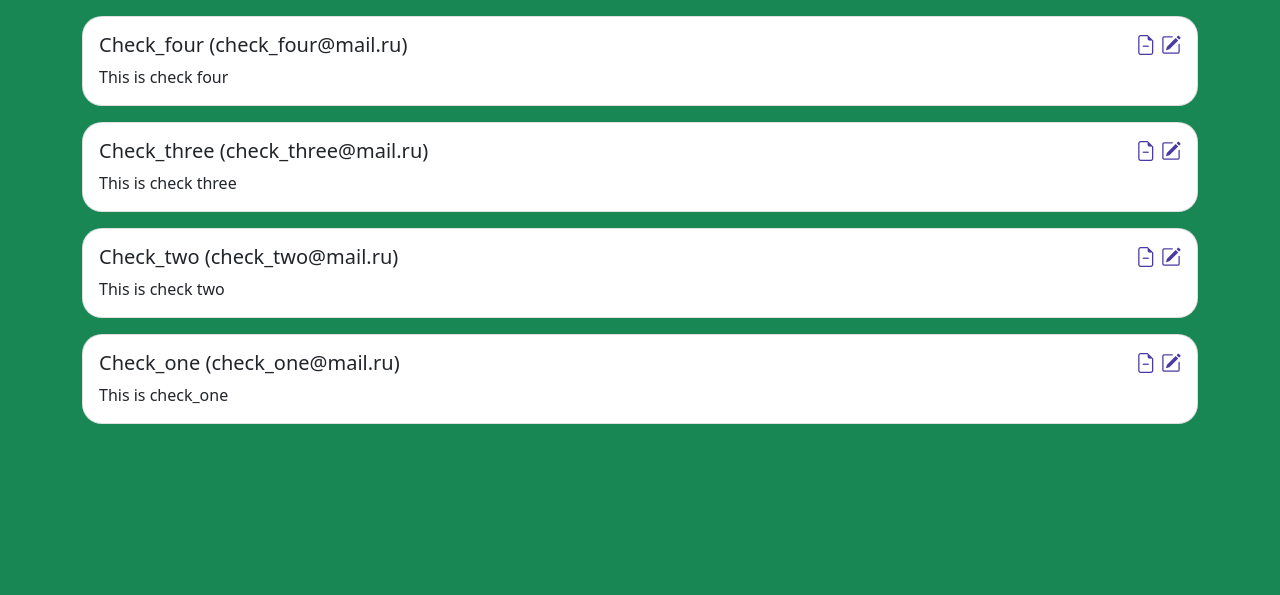
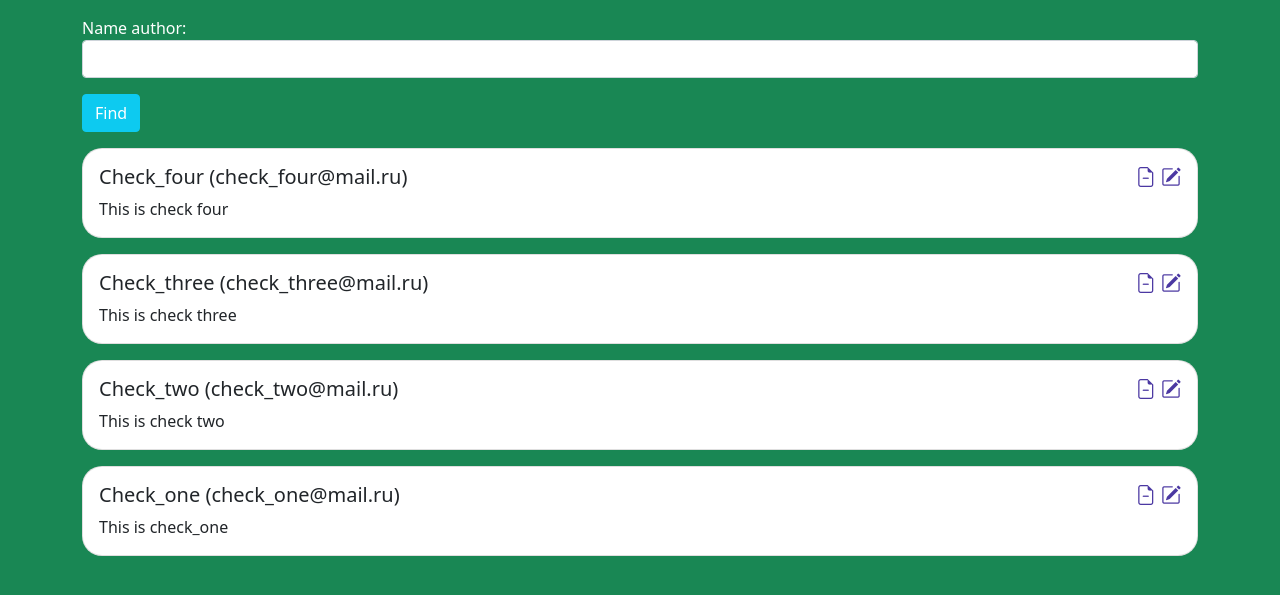
Before and after one commit to MGzyzz/guest_book, a Django app: page / in a window 1280 px wide. Shown: the part 56-651 px from the top of the page. Run offline with Django 3.2, Linux system fonts and the light colour scheme; data comes from the database, SQL or seed files in the repository; some libraries are stand-ins or nearby versions.

Commit message:
Создал поисковою систему по имени автора

```diff
--- a/guest_book/forms.py
+++ b/guest_book/forms.py
@@ -8,3 +8,7 @@ class GuestForms(forms.ModelForm):
     class Meta:
         model = Guest_book
         fields = ['name', 'email_author', 'entry_text']
+
+
+class SearchForm(forms.Form):
+    name = forms.CharField(label='Author Name', max_length=250)
--- a/guest_book/templates/home.html
+++ b/guest_book/templates/home.html
@@ -1,6 +1,12 @@
 {% extends 'base.html' %}
 {% block content %}
     <form method="post">
+    {% csrf_token %}
+        <div class="mb-3">
+            <label for="id_name">Name author: </label>
+        <input type="text" name="name" id="id_name" class="form-control">
+        <button class="btn btn-info text-white mt-3" type="submit">Find</button>
+        </div>
     {% for gue in guest %}
 <div class="row">
   <div class="col mb-3">
--- a/guest_book/views.py
+++ b/guest_book/views.py
@@ -1,11 +1,21 @@
 from django.shortcuts import render, redirect, get_object_or_404
 from .models import Guest_book
-from .forms import GuestForms
+from .forms import GuestForms, SearchForm
 # Create your views here.
 
 def home(request):
+    form = SearchForm()
     guest = Guest_book.objects.filter(status='active').order_by('-time_of_creation')
-    return render(request, 'home.html', context={'guest': guest})
+
+    if request.method == 'POST':
+        form = SearchForm(request.POST)
+        if form.is_valid():
+            name = form.cleaned_data['name']
+            guest = guest.filter(name=name)
+        return render(request, 'home.html', context={'guest': guest, 'form': form})
+    else:
+        return render(request, 'home.html', context={'guest': guest, 'form': form})
+
 
 
 def add_guest(request):
```
